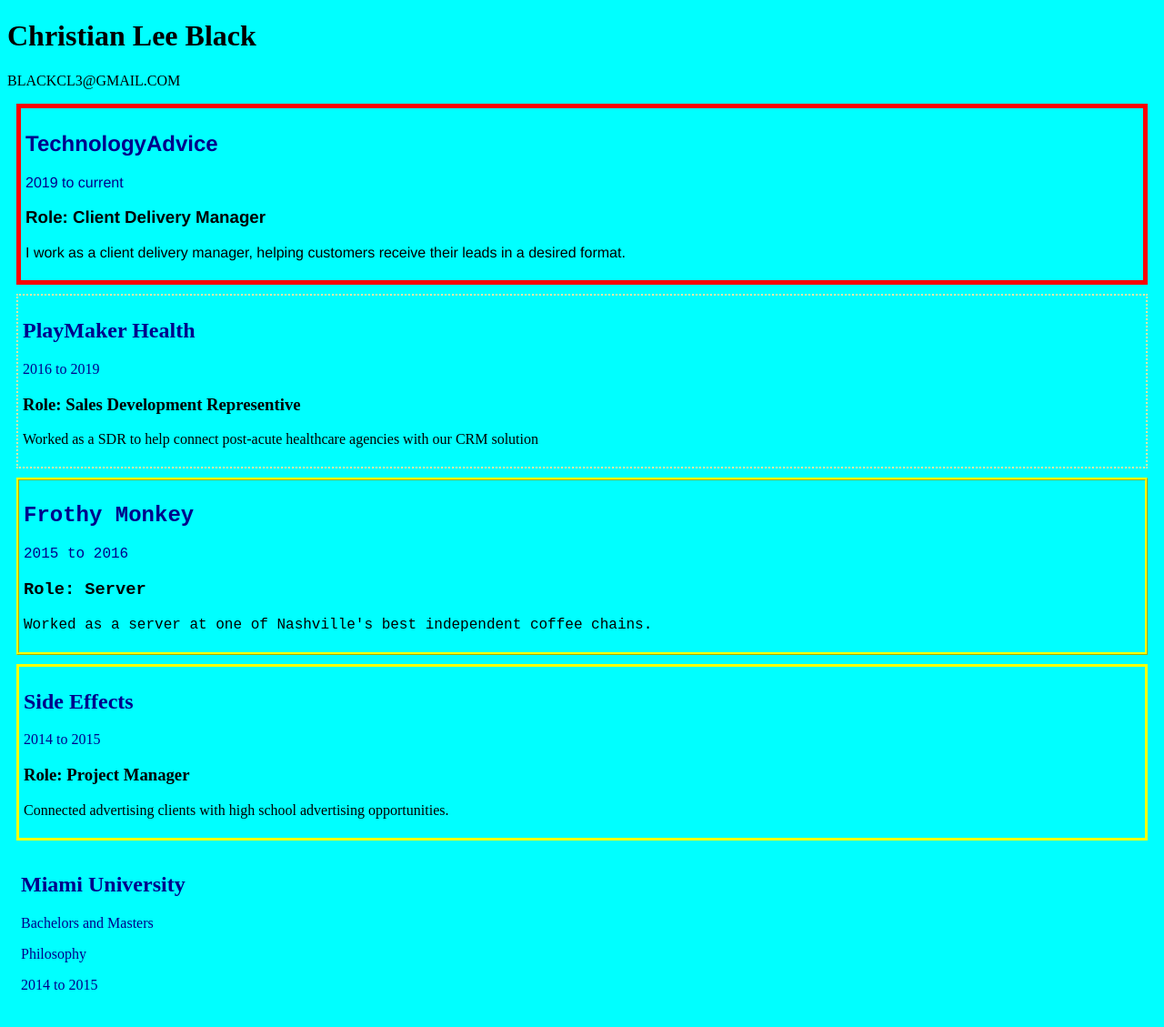
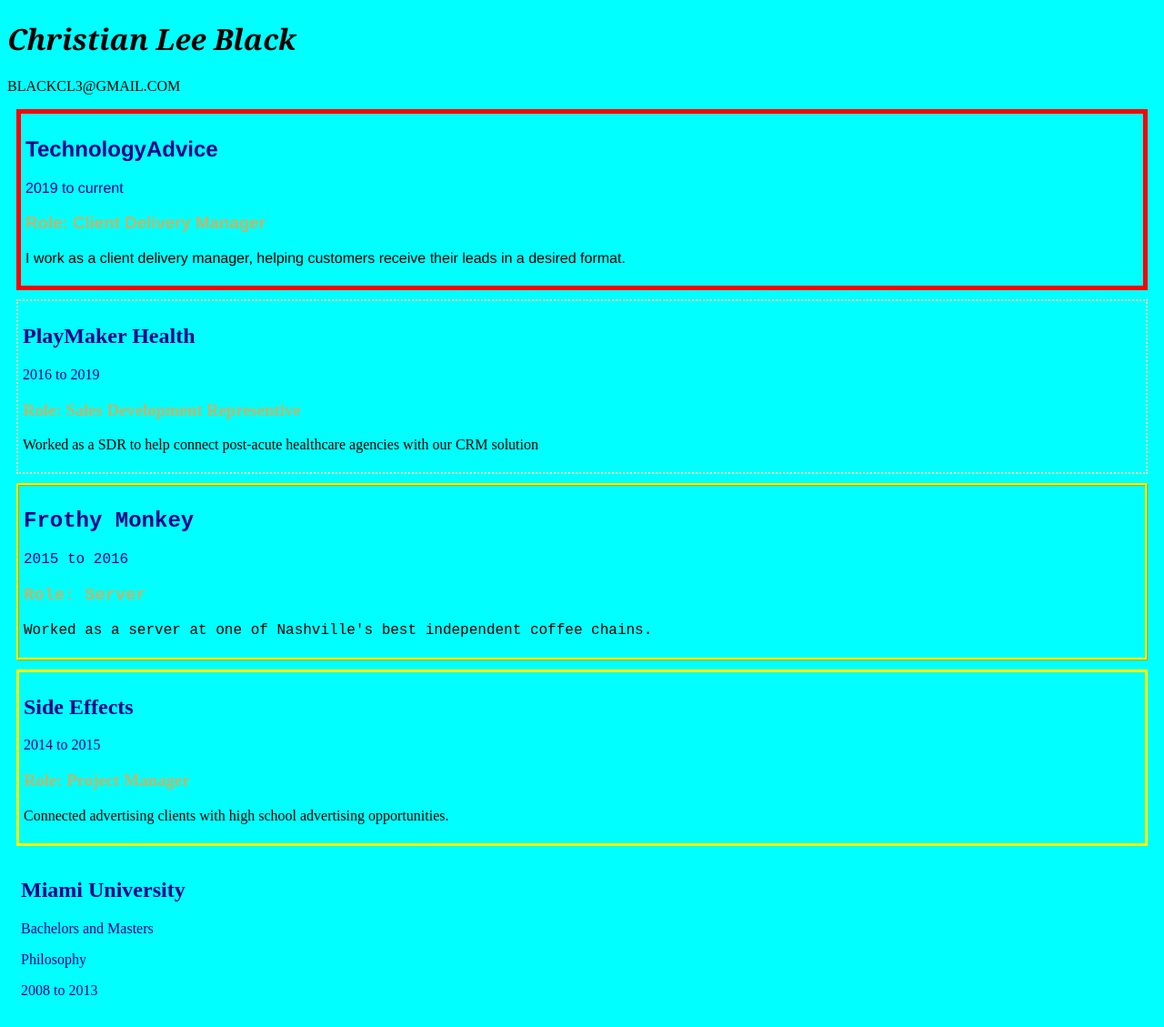
Before and after one commit to blackcl3/LAB-HTML-Resume, a plain HTML site: page index.html in a window 1280 px wide. Shown: the whole page at 91% size. Drawn offline with Linux system fonts and the light colour scheme.

Commit message:
Added further styles and text

```diff
--- a/index.html
+++ b/index.html
@@ -61,7 +61,7 @@
       <h2>Miami University</h2>
       <p>Bachelors and Masters</p>
       <p>Philosophy</p>
-      <p><time>2014</time> to <time>2015</time></p>
+      <p><time>2008</time> to <time>2013</time></p>
     </header>
   </article>
 
--- a/main.css
+++ b/main.css
@@ -1,5 +1,10 @@
 body {
   background-color: cyan;
+}
+
+header > h1 {
+  font-family: Georgia, 'Times New Roman', Times, serif;
+  font-style: italic;
 }
 
 #technology-advice-article {
@@ -30,3 +35,7 @@
   margin: 10px;
   padding: 5px;
 }
+
+h3 {
+  color: darkkhaki;
+}
```
